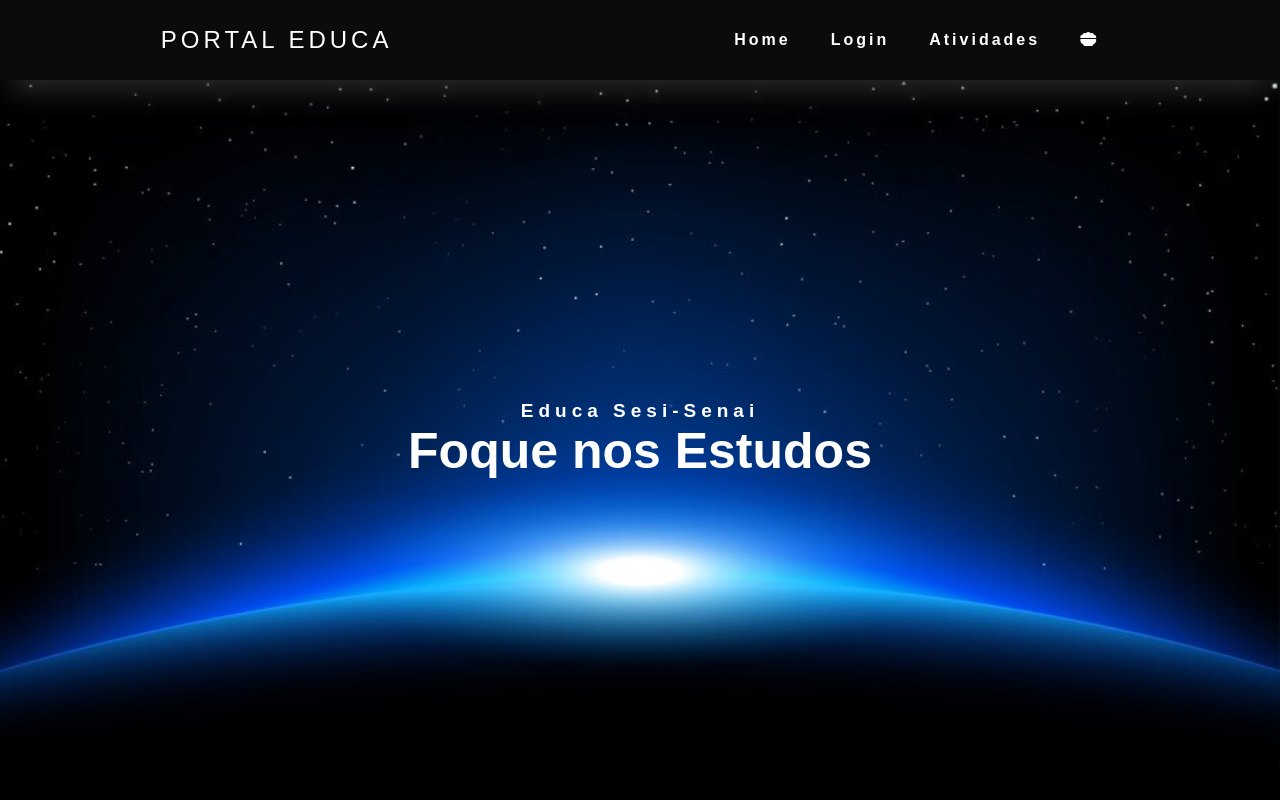
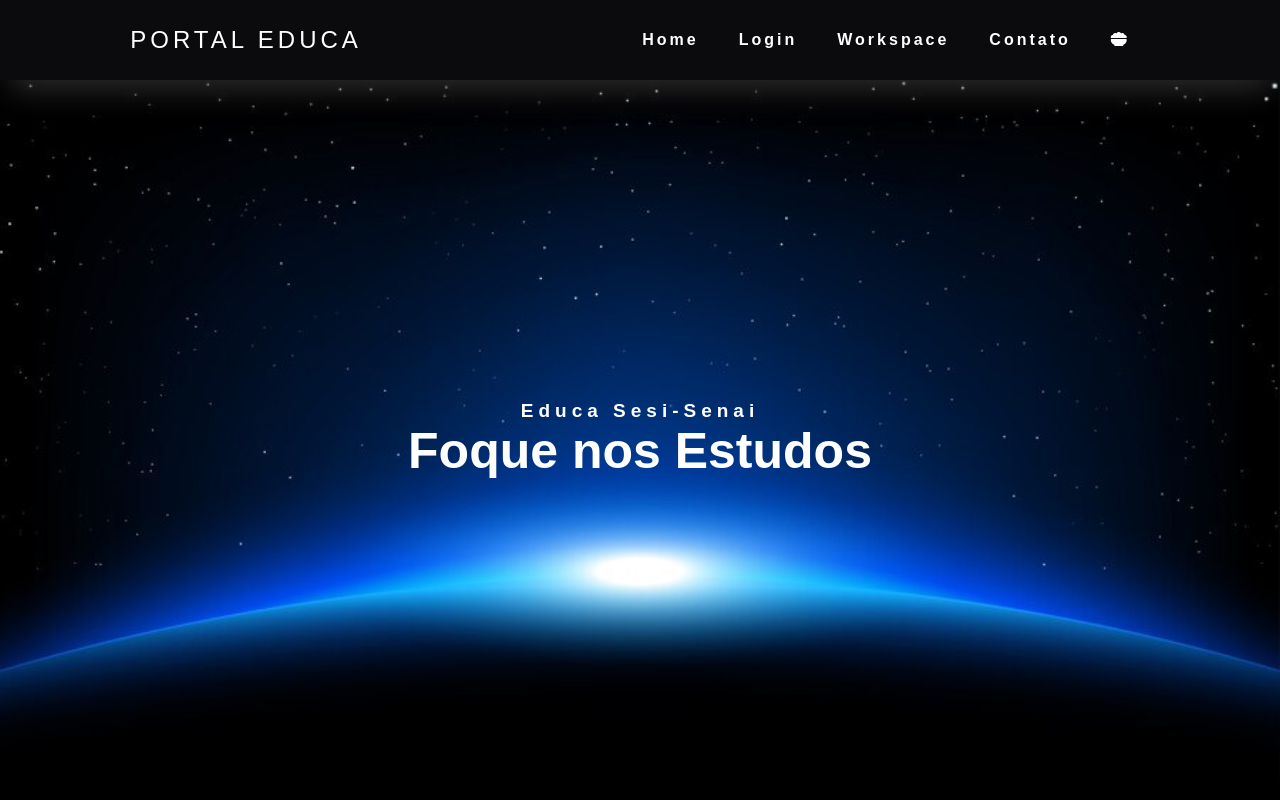
Before and after one commit to murilorissoto/PortalEduca, a plain HTML site: page index.html in a window 1280 px wide. Shown: the top 800 px of the page. Drawn offline with Linux system fonts and the light colour scheme.

Commit message:
Update index.html

```diff
--- a/index.html
+++ b/index.html
@@ -23,7 +23,8 @@
         <ul class="nav-list">
           <li><a href="index.html">Home</a></li>
           <li><a href="login.html">Login</a></li>
-          <li><a href="ano_turma.html">Atividades</a></li>
+          <li><a href="ano_turma.html">Workspace</a></li>
+          <li><a href="#">Contato</a></li>
           <li>
             <a href="#"><i class="fa-solid fa-bowl-food"></i></a>
           </li>
@@ -203,7 +204,7 @@
             class="foto-dev"
             src="https://encrypted-tbn0.gstatic.com/images?q=tbn:ANd9GcSbqj9Ii13d6hx5a9kyLnC5A8A96LDSaSZv_w&s"
         /></a>
-        <h2>Erick da Silva</h2>
+        <h2>Erick Silva</h2>
         <h5>Web-Developer</h5>
         <p>
           Lorem ipsum dolor sit amet consectetur adipisicing elit. Ab beatae,
```
